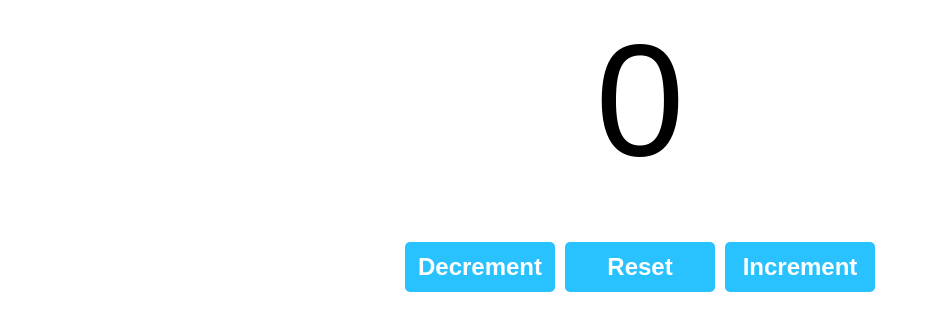
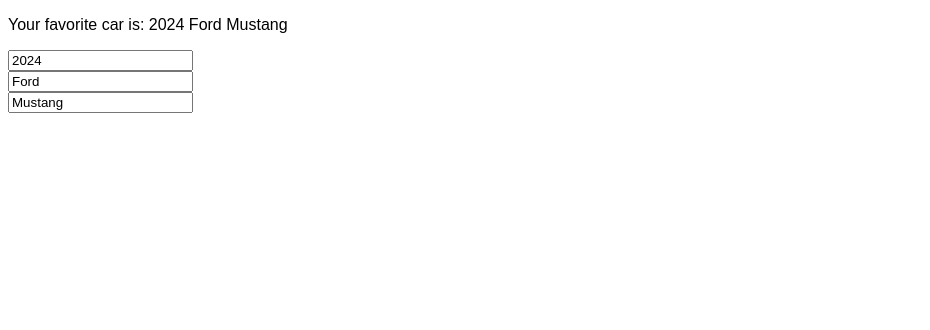
Before and after one commit to Edwinromerojr/ReactCourse, a React (Vite) app in the folder my-react-app/: page / in a window 1280 px wide. Shown: the top 330 px of the page, without its empty margins (0-930 px from the left). Built offline with nearby package versions, Linux system fonts and the light colour scheme.

Commit message:
update OBJECTS

```diff
--- a/my-react-app/src/App.jsx
+++ b/my-react-app/src/App.jsx
@@ -1,11 +1,11 @@
-import Counter1 from "./Updater";
+import Component from "./UpdateObject";
 
 
 function App() {
 
   return(
     <>
-      <Counter1/>
+      <Component/>
     </>
   );
 }
--- /dev/null
+++ b/my-react-app/src/UpdateObject.jsx
@@ -0,0 +1,29 @@
+import React, {useState} from 'react'
+
+function Component() {
+
+    const [car, setCar] = useState({year: 2024, make: "Ford", model: "Mustang"});
+
+    function handleYearChange(event){
+        // used an updater and onChange function
+        setCar(c => ({...c, year: event.target.value}));
+    }
+
+    function handleMakeChange(event){
+        setCar(c => ({...c, make: event.target.value}));
+    }
+
+    function handleModelChange(event){
+        setCar(c => ({...c, model: event.target.value}));
+    }
+
+    return(
+        <div>
+            <p>Your favorite car is: {car.year} {car.make} {car.model}</p>
+            <input type="number" value={car.year} onChange={handleYearChange} /><br />
+            <input type="text" value={car.make} onChange={handleMakeChange} /><br />
+            <input type="text" value={car.model} onChange={handleModelChange} /><br />
+        </div>
+    );
+}
+export default Component
```
